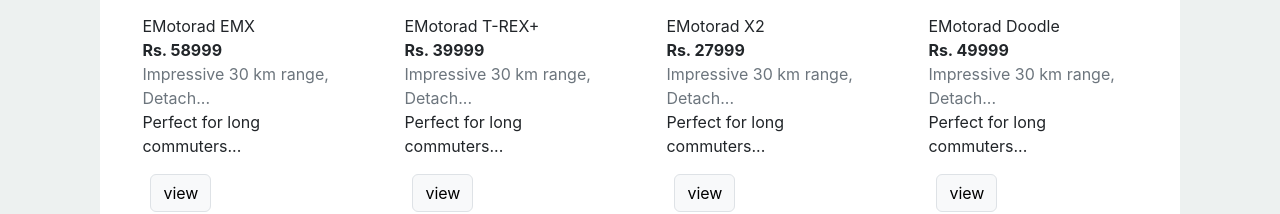
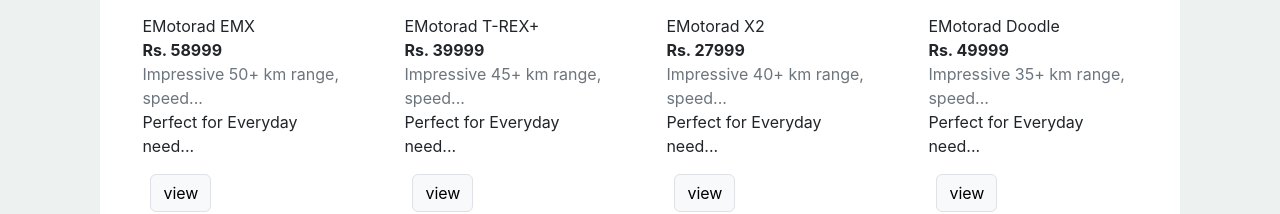
Before and after one commit to rishavmaurya26/ecycle, a React (Create React App) app: page /bike_catalog in a window 1280 px wide. Shown: the part 1210-1424 px from the top of the page. Built offline with nearby package versions, Linux system fonts and the light colour scheme.

Commit message:
specs added

```diff
--- a/src/Bikes.js
+++ b/src/Bikes.js
@@ -68,32 +68,32 @@
         image:"EMX.png",
         Brand : "EMotorad EMX",
         Price: 58999,
-        Features: "Impressive 30 km range, Detachable Carrier, Pedal Sensor, LED Display and IP65 Controller",
-        Suitablility:"Perfect for long commuters"
+        Features: "Impressive 50+ km range, speed upto 25 km/h, light powerful motor gives smooth experience",
+        Suitablility:"Perfect for Everyday need"
     },
     {
         id:10,
         image:"T-REX+.png",
         Brand : "EMotorad T-REX+",
         Price: 39999,
-        Features: "Impressive 30 km range, Detachable Carrier, Pedal Sensor, LED Display and IP65 Controller",
-        Suitablility:"Perfect for long commuters"
+        Features: "Impressive 45+ km range, speed upto 25 km/h , powerful motor, dual disc stopping, gives seamless riding",
+        Suitablility:"Perfect for Everyday need"
     },
     {
         id:11,
         image:"x2.png",
         Brand : "EMotorad X2",
         Price: 27999,
-        Features: "Impressive 30 km range, Detachable Carrier, Pedal Sensor, LED Display and IP65 Controller",
-        Suitablility:"Perfect for long commuters"
+        Features: "Impressive 40+ km range, speed upto 25 km/h, High Tensile Step-Through Steel Frame",
+        Suitablility:"Perfect for Everyday need"
     },
     {
         id:12,
         image:"Doodle_V2.png",
         Brand : "EMotorad Doodle",
         Price: 49999,
-        Features: "Impressive 30 km range, Detachable Carrier, Pedal Sensor, LED Display and IP65 Controller",
-        Suitablility:"Perfect for long commuters"
+        Features: "Impressive 35+ km range, speed upto 25 km/h , folding MBT frame to aquire less space, gives powerful performance and smooth ride",
+        Suitablility:"Perfect for Everyday need"
     },
     {
         id:13,
```
